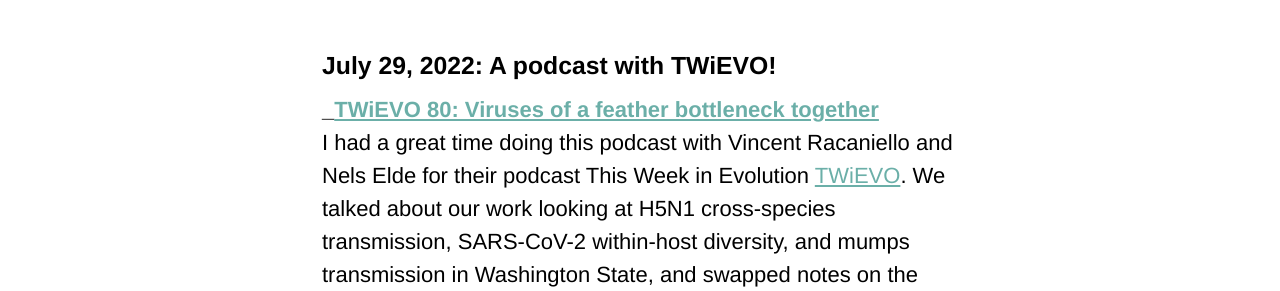
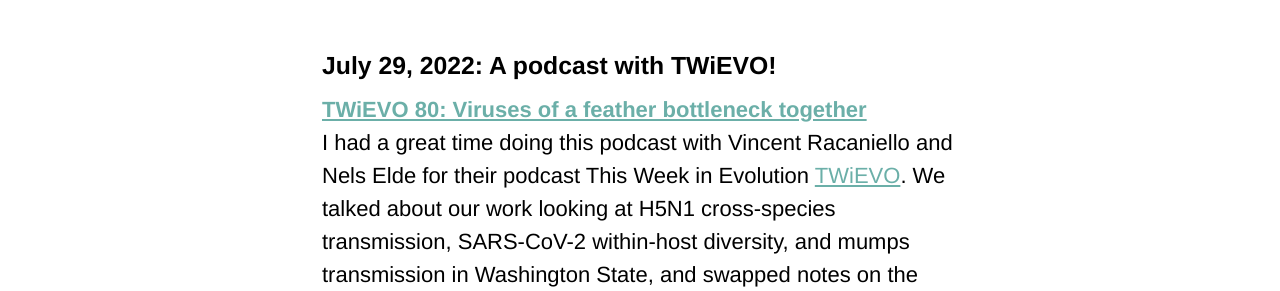
Before and after one commit to lmoncla/monclalab, a Jekyll site: the page built from _pages/outreach.md, in a window 1280 px wide. Shown: the part 561-852 px from the top of the page. Built offline with Jekyll 4.4.1, drawn with Linux system fonts in a browser that asks for light colours; cached includes are drawn as plain includes; a script that is not in the unit is left out; comment, search, counter and statistics services are not loaded.

Commit message:
fixing typo

```diff
--- a/_pages/outreach.md
+++ b/_pages/outreach.md
@@ -9,5 +9,5 @@ Saima Sidik from Nature News chatted with me about the ongoing H5N1 avian influe
 
 
 ### July 29, 2022: A podcast with TWiEVO!
-___[TWiEVO 80: Viruses of a feather bottleneck together](https://www.youtube.com/watch?v=UcHmebKO_K4)__<br/>
+__[TWiEVO 80: Viruses of a feather bottleneck together](https://www.youtube.com/watch?v=UcHmebKO_K4)__<br/>
 I had a great time doing this podcast with Vincent Racaniello and Nels Elde for their podcast This Week in Evolution [TWiEVO](https://www.microbe.tv/twievo/). We talked about our work looking at H5N1 cross-species transmission, SARS-CoV-2 within-host diversity, and mumps transmission in  Washington State, and swapped notes on the excellent ASV (American Society for Virology) meeting in July 2022 in Madison, WI.
```
